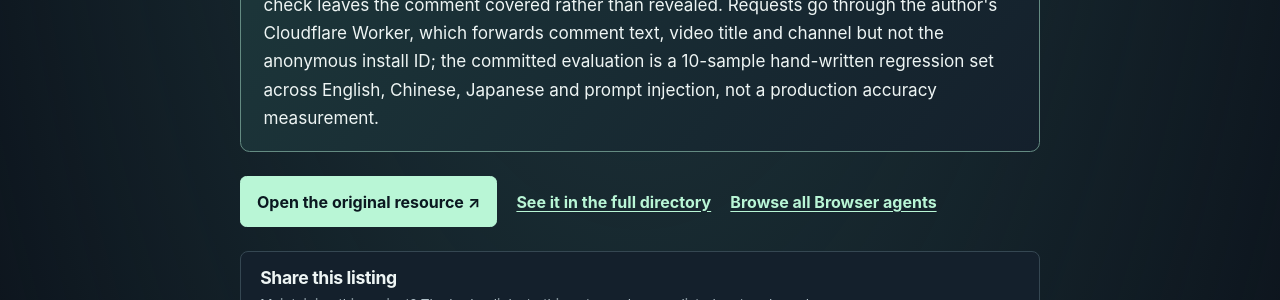
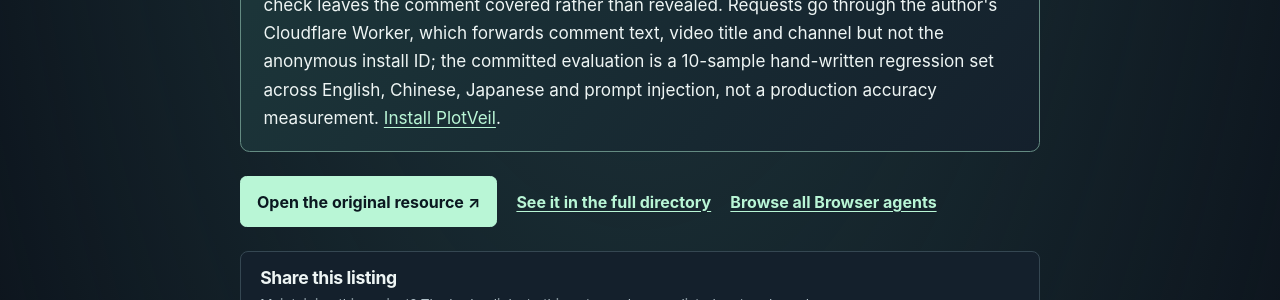
Before and after one commit to AbdelStark/awesome-typesafe, a Jekyll site: the page built from projects/gh-dearest-plotveil.html, in a window 1280 px wide and 1329 px high. Shown: the part 414-714 px from the top of the window. Built offline with Jekyll 4.4.1, drawn with Linux system fonts in a browser that asks for light colours.

Commit message:
Regenerate PlotVeil listing after contributor update

```diff
--- a/projects/gh-dearest-plotveil.html
+++ b/projects/gh-dearest-plotveil.html
@@ -1,11 +1,11 @@
 ---
 layout: "resource"
 title: "PlotVeil | Awesome Jev"
-description: "Chrome extension (Manifest V3) that covers a YouTube comment while one Jev Noul question decides whether it reveals a concrete plot event, fate, ending or result of the video being watched or of any other title the user chose to protect; the typed question lives in the extension, application code owns the 0.5 / 0.7 / 0.85 threshold, and a failed or quota-rejected check leaves the comment covered rather than revealed. Requests go through the author's Cloudflare Worker, which forwards comment text, video title and channel but not the anonymous install ID; the committed evaluation is a 10-sample hand-written regression set across English, Chinese, Japanese and prompt injection, not a production accuracy measurement."
+description: "Chrome extension (Manifest V3) that covers a YouTube comment while one Jev Noul question decides whether it reveals a concrete plot event, fate, ending or result of the video being watched or of any other title the user chose to protect; the typed question lives in the extension, application code owns the 0.5 / 0.7 / 0.85 threshold, and a failed or quota-rejected check leaves the comment covered rather than revealed. Requests go through the author's Cloudflare Worker, which forwards comment text, video title and channel but not the anonymous install ID; the committed evaluation is a 10-sample hand-written regression set across English, Chinese, Japanese and prompt injection, not a production accuracy measurement. Install PlotVeil."
 permalink: "/projects/gh-dearest-plotveil/"
 resource_name: "PlotVeil"
 resource_url: "https://github.com/Dearest/plotveil"
-description_markdown: "Chrome extension (Manifest V3) that covers a YouTube comment while one Jev Noul question decides whether it reveals a concrete plot event, fate, ending or result of the video being watched or of any other title the user chose to protect; the typed question lives in the extension, application code owns the 0.5 / 0.7 / 0.85 threshold, and a failed or quota-rejected check leaves the comment covered rather than revealed. Requests go through the author's Cloudflare Worker, which forwards comment text, video title and channel but not the anonymous install ID; the committed evaluation is a 10-sample hand-written regression set across English, Chinese, Japanese and prompt injection, not a production accuracy measurement."
+description_markdown: "Chrome extension (Manifest V3) that covers a YouTube comment while one Jev Noul question decides whether it reveals a concrete plot event, fate, ending or result of the video being watched or of any other title the user chose to protect; the typed question lives in the extension, application code owns the 0.5 / 0.7 / 0.85 threshold, and a failed or quota-rejected check leaves the comment covered rather than revealed. Requests go through the author's Cloudflare Worker, which forwards comment text, video title and channel but not the anonymous install ID; the committed evaluation is a 10-sample hand-written regression set across English, Chinese, Japanese and prompt injection, not a production accuracy measurement. [Install PlotVeil](https://plotveil.app/install)."
 category_name: "Browser agents"
 category_id: "browser-agents"
 related:
--- a/resources.json
+++ b/resources.json
@@ -432,7 +432,7 @@
         {
           "name": "PlotVeil",
           "url": "https://github.com/Dearest/plotveil",
-          "description_markdown": "Chrome extension (Manifest V3) that covers a YouTube comment while one Jev Noul question decides whether it reveals a concrete plot event, fate, ending or result of the video being watched or of any other title the user chose to protect; the typed question lives in the extension, application code owns the 0.5 / 0.7 / 0.85 threshold, and a failed or quota-rejected check leaves the comment covered rather than revealed. Requests go through the author's Cloudflare Worker, which forwards comment text, video title and channel but not the anonymous install ID; the committed evaluation is a 10-sample hand-written regression set across English, Chinese, Japanese and prompt injection, not a production accuracy measurement.",
+          "description_markdown": "Chrome extension (Manifest V3) that covers a YouTube comment while one Jev Noul question decides whether it reveals a concrete plot event, fate, ending or result of the video being watched or of any other title the user chose to protect; the typed question lives in the extension, application code owns the 0.5 / 0.7 / 0.85 threshold, and a failed or quota-rejected check leaves the comment covered rather than revealed. Requests go through the author's Cloudflare Worker, which forwards comment text, video title and channel but not the anonymous install ID; the committed evaluation is a 10-sample hand-written regression set across English, Chinese, Japanese and prompt injection, not a production accuracy measurement. [Install PlotVeil](https://plotveil.app/install).",
           "permalink": "/projects/gh-dearest-plotveil/"
         },
         {
```
Also changed, not shown: README.md.
